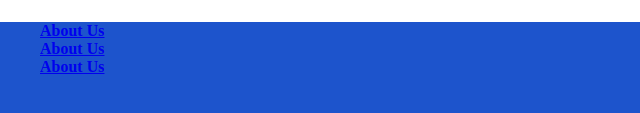
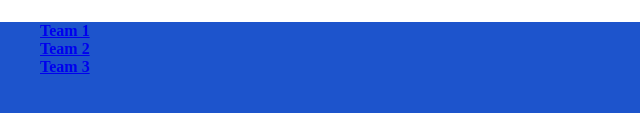
Before and after one commit to bed-com-06-20/Zampira-pamalawi-web, a plain HTML site: page players.html in a window 1280 px wide. Shown: the part 685-798 px from the top of the page, 0-640 px from the left. Drawn offline with Linux system fonts and the light colour scheme.

Commit message:
The footer and header

```diff
--- a/players.html
+++ b/players.html
@@ -35,10 +35,10 @@
 
         <footer>
             <b>
-                            <ul>
-                               <li><a href="#">About Us</a></li>
-                               <li><a href="#">About Us</a></li>
-                               <li><a href="#">About Us</a></li>
+                            <ul id="teams">
+                               <li><a href="#">Team 1</a></li>
+                               <li><a href="#">Team 2</a></li>
+                               <li><a href="#">Team 3</a></li>
                             </ul>
 
             </b>
--- a/styling2.css
+++ b/styling2.css
@@ -62,3 +62,7 @@ p1{
     position: top;
     padding: .5em;
 }
+
+#teams :hover{
+    color: yellow;
+}
```
Also changed, not shown: Images/7d442e31-gabadinho-mhango.jpg (added), Images/bid b logo.png (added), Images/dalitso-sailesi-749x405.jpg (added), Images/dalitso-sailesi.jpg (added), Images/fischer-kondowe-bullets.jpg (added), Images/fisher.jfif (added), Images/gabadinho-mhango-removebg-preview.png (added), Images/gabadinho-mhango.jpg (added).
